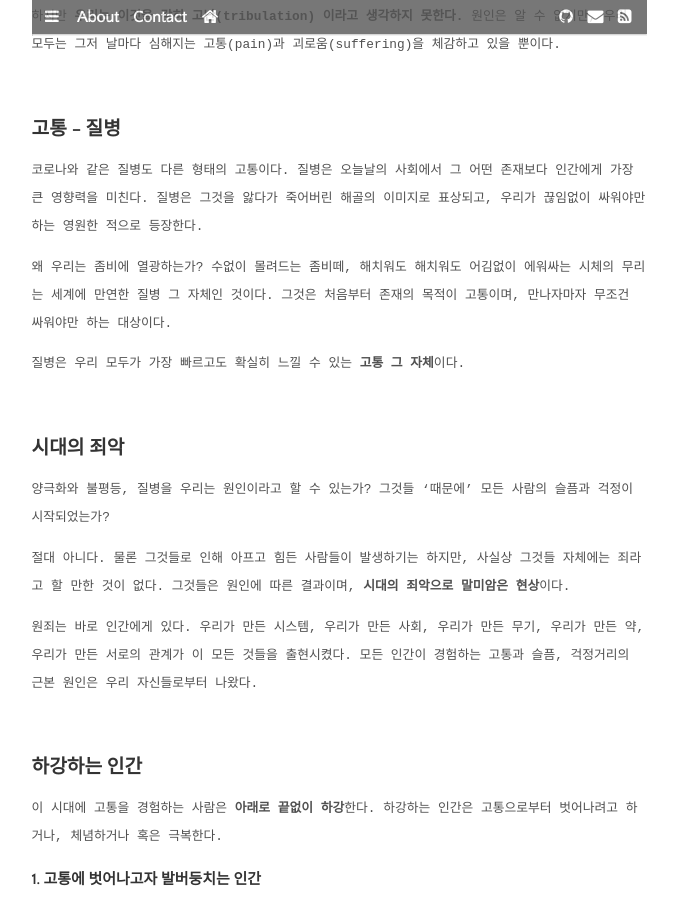
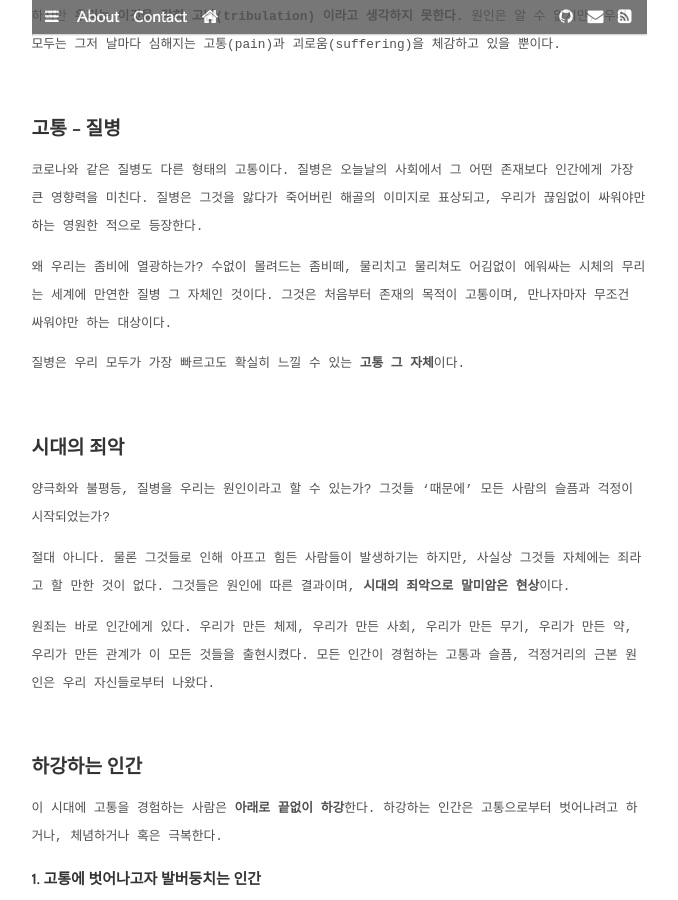
Before and after one commit to daesungRa/namu, a Jekyll site: the page built from _posts/daily/2020-10-17-not-all-pains-are-tribulation.markdown, in a window 1280 px wide and 900 px high, scrolled down 1419 px. Shown: the whole window, without its empty margins (301-979 px from the left). Built offline with Jekyll 4.4.1, drawn with Linux system fonts in a browser that asks for light colours; some web fonts are replaced.

Commit message:
post: Modify not all pains are tribulation

```diff
--- a/_posts/daily/2020-10-17-not-all-pains-are-tribulation.markdown
+++ b/_posts/daily/2020-10-17-not-all-pains-are-tribulation.markdown
@@ -57,7 +57,7 @@ a problem or difficulty
 우리가 끊임없이 싸워야만 하는 영원한 적으로 등장한다.
 
 왜 우리는 좀비에 열광하는가?
-수없이 몰려드는 좀비떼, 해치워도 해치워도 어김없이 에워싸는 시체의 무리는 세계에 만연한 질병 그 자체인 것이다.
+수없이 몰려드는 좀비떼, 물리치고 물리쳐도 어김없이 에워싸는 시체의 무리는 세계에 만연한 질병 그 자체인 것이다.
 그것은 처음부터 존재의 목적이 고통이며, 만나자마자 무조건 싸워야만 하는 대상이다.
 
 질병은 우리 모두가 가장 빠르고도 확실히 느낄 수 있는 **고통 그 자체**이다.
@@ -73,7 +73,7 @@ a problem or difficulty
 그것들은 원인에 따른 결과이며, **시대의 죄악으로 말미암은 현상**이다.
 
 원죄는 바로 인간에게 있다.
-우리가 만든 시스템, 우리가 만든 사회, 우리가 만든 무기, 우리가 만든 약, 우리가 만든 서로의 관계가 이 모든 것들을 출현시켰다.
+우리가 만든 체제, 우리가 만든 사회, 우리가 만든 무기, 우리가 만든 약, 우리가 만든 관계가 이 모든 것들을 출현시켰다.
 모든 인간이 경험하는 고통과 슬픔, 걱정거리의 근본 원인은 우리 자신들로부터 나왔다.
 
 <br>
```
